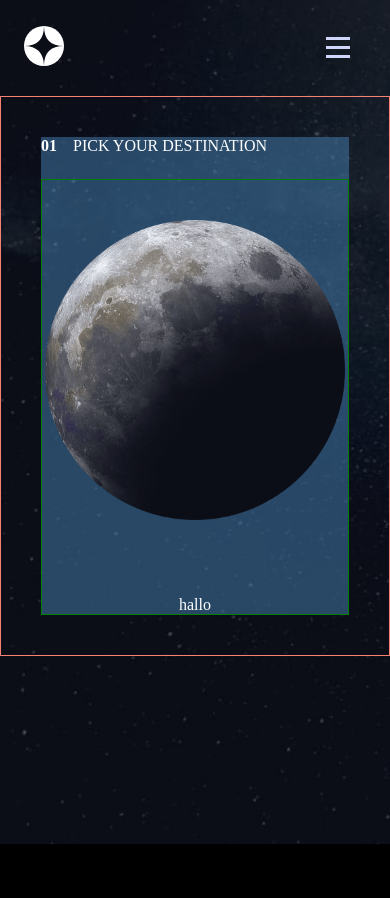
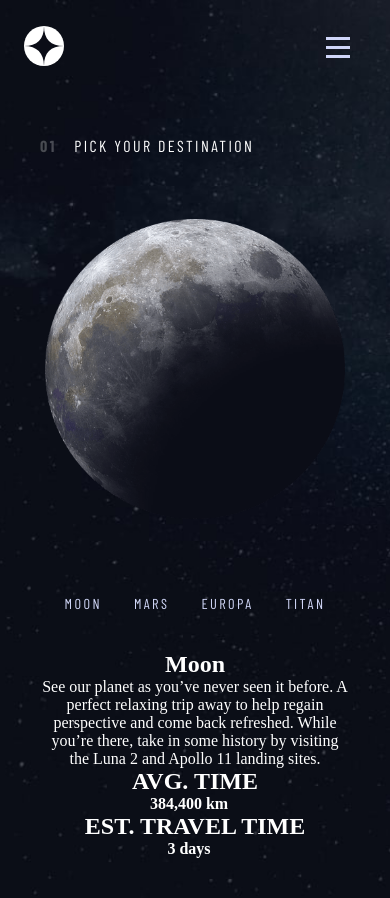
Before and after one commit to Jen-464/space-tourism, a React (Vite) app: page /space-tourism/destination in a window 390 px wide. Before the commit the page ends 844 px from the top, so only its background shows below. Built offline with nearby package versions, Linux system fonts and the light colour scheme; a web font is replaced by a local one.

Commit message:
extracted data from json for tabs

```diff
--- a/src/App.tsx
+++ b/src/App.tsx
@@ -1,4 +1,4 @@
-import { Routes, Route, useLocation } from "react-router-dom"
+import { Routes, Route, useLocation, Navigate } from "react-router-dom"
 import Nav from "./components/Nav"
 import Home from "./pages/Home/Home"
 import Destination from "./pages/Destination/Destination"
@@ -23,7 +23,12 @@ function App() {
       <Routes >
         <Route path="/" element={<Nav />}>
           <Route index element={<Home />} />
-          <Route path="destination" element={<Destination />} />
+
+          <Route path="destination" element={<Destination />}>
+            <Route index element={<Navigate to="moon" replace />}/>
+          </Route>
+          <Route path="destination/:moon" element={<Destination />} />
+
           <Route path="crew" element={<Crew />} />
           <Route path="technology" element={<Technology />}></Route>
         </Route>
--- a/src/components/Nav.css
+++ b/src/components/Nav.css
@@ -29,7 +29,7 @@ header div {
 }
 
 /* Right */
-ul {
+#primary-navigation {
     display: flex;
     gap: 48px;
     padding: 0 64px 0 95px;
@@ -38,18 +38,18 @@ ul {
 
 }
 
-li {
+#primary-navigation li {
     display: flex;
     align-items: center;
     height: 96px;
     border-bottom: 3px solid transparent;
 }
 
-li:hover {
+#primary-navigation li:hover {
     border-bottom: 3px solid rgba(255, 255, 255, 50%);
 }
 
-.active li {
+#primary-navigation .active li {
     border-bottom: 3px solid white;
 }
 
@@ -118,23 +118,23 @@ span {
     .nav-visible {
         transform: translate(0%);
     }
-    ul {
+    #primary-navigation {
         flex-direction: column;
         align-items: flex-start;
         padding: min(30vh, 10rem) 0 0 var(--space-400);
         width: 100%;
     }
-    li {
+    #primary-navigation li {
         height: 100%;
         border-bottom: none;
         border-right: 3px solid transparent;
     }
-    li:hover {
+    #primary-navigation li:hover {
         border-bottom: none;
         border-right: 3px solid rgba(255, 255, 255, 50%);
     }
 
-    .active li {
+    #primary-navigation .active li {
         border-bottom: none;
         border-right: 3px solid white;
     }
--- a/src/components/Nav.tsx
+++ b/src/components/Nav.tsx
@@ -23,10 +23,10 @@ const Nav = () => {
                 </button>
                 <nav className={isNavVisible ? "nav-visible" : "nav-hidden"}>
                     <ul id="primary-navigation">
-                        <NavLink to="/" className={({ isActive }) => `barlow-condensed-8 ${isActive ? "active" : ""}`}><li> <span aria-hidden="true"> 00 </span> HOME </li></NavLink>
-                        <NavLink to="/destination" className="barlow-condensed-8"><li> <span aria-hidden="true"> 01 </span> DESTINATION </li></NavLink>
-                        <NavLink to="/crew" className="barlow-condensed-8"><li> <span aria-hidden="true"> 02 </span> CREW </li></NavLink>
-                        <NavLink to="/technology" className="barlow-condensed-8"><li> <span aria-hidden="true"> 03 </span> TECHNOLOGY</li></NavLink>
+                        <NavLink to="." className={({ isActive }) => `barlow-condensed-8 ${isActive ? "active" : ""}`}><li> <span aria-hidden="true"> 00 </span> HOME </li></NavLink>
+                        <NavLink to="destination" className="barlow-condensed-8"><li> <span aria-hidden="true"> 01 </span> DESTINATION </li></NavLink>
+                        <NavLink to="crew" className="barlow-condensed-8"><li> <span aria-hidden="true"> 02 </span> CREW </li></NavLink>
+                        <NavLink to="technology" className="barlow-condensed-8"><li> <span aria-hidden="true"> 03 </span> TECHNOLOGY</li></NavLink>
                     </ul>
                 </nav>
             </header>
--- a/src/pages/Crew/Crew.tsx
+++ b/src/pages/Crew/Crew.tsx
@@ -1,6 +1,17 @@
 const Crew = () => {
     return (
-        <h1> This is the crew page</h1>
+        <section className="subpage-sections">
+            <main>
+                <div className="page-title"> <span aria-hidden="true"> 02 </span> MEET YOUR CREW </div>
+                <div className="page-content">
+                    <div className="top-content">
+                        bye
+                        {/* <img src={moonImg} alt="Image of a moon" /> */}
+                    </div>
+                    <div className="bottom-content">hallo</div>
+                </div>
+            </main>
+        </section>
     )
 }
 
--- a/src/pages/Destination/Destination.css
+++ b/src/pages/Destination/Destination.css
@@ -3,6 +3,37 @@
   width: auto;
   padding: 30px 0;
 }
+
+.destination-tab {
+  list-style-type: none;
+  display: flex;
+  gap: 32px;
+  justify-content: center;
+  height: 32px;
+  margin-bottom: 24px;
+}
+
+.destination-tab a {
+  text-decoration: none;
+  color: var(--blue-300);
+}
+
+.destination-tab li {
+  height: 100%;
+  border-bottom: 3px solid transparent;
+}
+
+.destination-tab .active li {
+  color: var(--white);
+  border-bottom: 3px solid white;
+}
+
+/* .destination-tab li:hover {
+  border-bottom: 3px solid rgba(255, 255, 255, 50%);
+} */
+
+
+
 
 @media (min-width: 375px) {
   .top-content img {
--- a/src/pages/Destination/Destination.tsx
+++ b/src/pages/Destination/Destination.tsx
@@ -1,17 +1,68 @@
-import moonImg from "/assets/destination/image-moon.png"
+import { NavLink, useLocation } from "react-router-dom"
+import data from "../../data/data.json"
+import lineImg from "/assets/shared/line.svg"
 import "../pages.css"
 import "../Destination/Destination.css"
 
 const Destination = () => {
+    const location = useLocation();
+    const tabName = location.pathname.split("/").pop();
+    const currentTab = tabName === "destination" ? "moon" : tabName;
+
+    let index = 0;
+    if (currentTab == "mars") {
+        index = 1;
+    } else if (currentTab == "europa") {
+        index = 2;
+    } else if (currentTab == "titan") {
+        index = 3;
+    } else {
+        index = 0;
+    }
+
+    const moon = data["destinations"][index];
+    console.log(location, moon);
+
     return (
         <section className="subpage-sections">
             <main>
-                <div className="page-title"> <span aria-hidden="true"> 01 </span> PICK YOUR DESTINATION </div>
+                <div className="page-title mobile-preset-6"> <span aria-hidden="true"> 01 </span> PICK YOUR DESTINATION </div>
                 <div className="page-content">
+                    {/* Content below specific to this page */}
                     <div className="top-content">
-                        <img src={moonImg} alt="Image of a moon" />
+                        <img src={moon.images.png} alt="Image of a moon" />
                     </div>
-                    <div className="bottom-content">hallo</div>
+                    <div className="bottom-content">
+                        <div className="destination-tab">
+                            <NavLink to="/destination/moon" className={({ isActive }) => `mobile-preset-8 ${isActive ? "active" : ""}`}><li> MOON </li></NavLink>
+                            <NavLink to="/destination/mars" className="mobile-preset-8"><li> MARS </li></NavLink>
+                            <NavLink to="/destination/europa" className="mobile-preset-8"><li> EUROPA </li></NavLink>
+                            <NavLink to="/destination/titan" className="mobile-preset-8"><li> TITAN </li></NavLink>
+                        </div>
+                        <div className="destination-tab-content">
+                            <div className="moon-text">
+                                <h1> {moon.name} </h1>
+                                {/* 16px gap here */}
+                                <p> {moon.description} </p>
+                            </div>
+
+                            {/* 24px gap here */}
+                            <img src={lineImg} alt="literally just a line for aesthetic purposes" className="line-image" />
+                            {/* 24px gap here */}
+
+                            <div className="moon-data">
+                                <div className="distance">
+                                    <h2> AVG. TIME </h2>
+                                    <span>{moon.distance}</span>
+                                </div>
+                                <div className="travel">
+                                    <h2> EST. TRAVEL TIME </h2>
+                                    <span>{moon.travel}</span>
+                                </div>
+                            </div>
+                        </div>
+                    </div>
+                    {/* Content above specific to this page */}
                 </div>
             </main>
         </section>
--- a/src/pages/Home/Home.tsx
+++ b/src/pages/Home/Home.tsx
@@ -44,7 +44,7 @@ const Home = () => {
                             because we’ll give you a truly out of this world experience! </p>
                     </div>
                     <div className="button-container">
-                        <NavLink to="/destination">
+                        <NavLink to="destination">
                             <button className={`${btnClassName} explore-btn`}>Explore</button>
                         </NavLink>
                     </div>
--- a/src/pages/NotFound.tsx
+++ b/src/pages/NotFound.tsx
@@ -1,6 +1,6 @@
 const NotFound = () => {
     return (
-        <h1> wwwwww </h1>
+        <h1> Not Found </h1>
     )
 }
 
--- a/src/pages/pages.css
+++ b/src/pages/pages.css
@@ -15,6 +15,13 @@
     font-size: 1rem;
     font-weight: 300;
     letter-spacing: .15rem;
+}
+
+.mobile-preset-8 {
+    font-family: "Barlow Condensed", sans-serif;
+    font-size: .9rem;
+    letter-spacing: .15rem;
+
 }
 
 .mobile-preset-9 {
@@ -52,26 +59,32 @@
     font-weight: 300;
 }
 
+
 /* Subpages */
 .subpage-sections {
     padding: 24px;
-    border: 1px solid salmon;
 }
 
 .subpage-sections main {
     text-align: center;
-    background-color: rgba(70, 130, 180, 0.5);
 }
 
 .page-title {
     padding-bottom: 24px;
 }
 
+.page-title span {
+    opacity: 25%;
+}
+
+.page-title .bottom-content {
+    background-color: rgba(70, 130, 180, 0.5);
+}
+
 .page-content {
     display: flex;
     flex-direction: column;
     gap: 32px;
-    border: 1px solid green;
 }
 
 @media (min-width: 375px) {
```
Also changed, not shown: src/data/data.json (renamed from public/assets/data.json).
